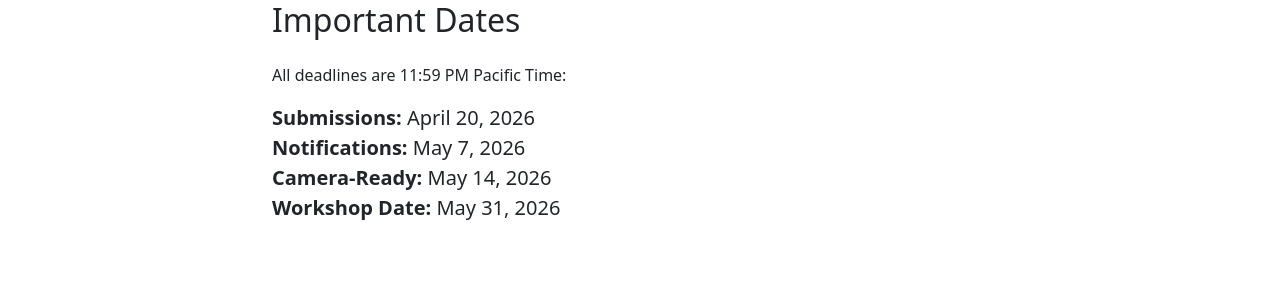
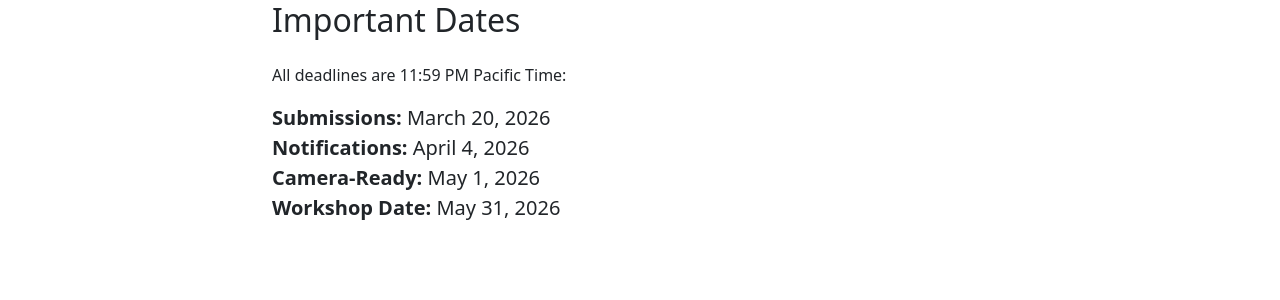
Before and after one commit to itrummer/qdata, a Jekyll site: the page index.html, which Jekyll copies as it is, in a window 1280 px wide and 900 px high, scrolled down 2906 px. Shown: the part 156-456 px from the top of the window. Built offline with Jekyll 4.4.1, drawn with Linux system fonts in a browser that asks for light colours; a script that is not in the unit is left out.

Commit message:
Update important dates in index.html

```diff
--- a/index.html
+++ b/index.html
@@ -275,12 +275,12 @@
               <p>All deadlines are 11:59 PM Pacific Time:</p>
               <ul class="list-unstyled fs-5">
                 <li>
-                  <strong>Submissions:</strong> April 20, 2026
+                  <strong>Submissions:</strong> March 20, 2026
                 </li>
                 <li>
-                  <strong>Notifications:</strong> May 7, 2026
+                  <strong>Notifications:</strong> April 4, 2026
                 </li>
-                <li><strong>Camera-Ready:</strong> May 14, 2026</li>
+                <li><strong>Camera-Ready:</strong> May 1, 2026</li>
                 <li><strong>Workshop Date:</strong> May 31, 2026</li>
               </ul>
             </div>
```
